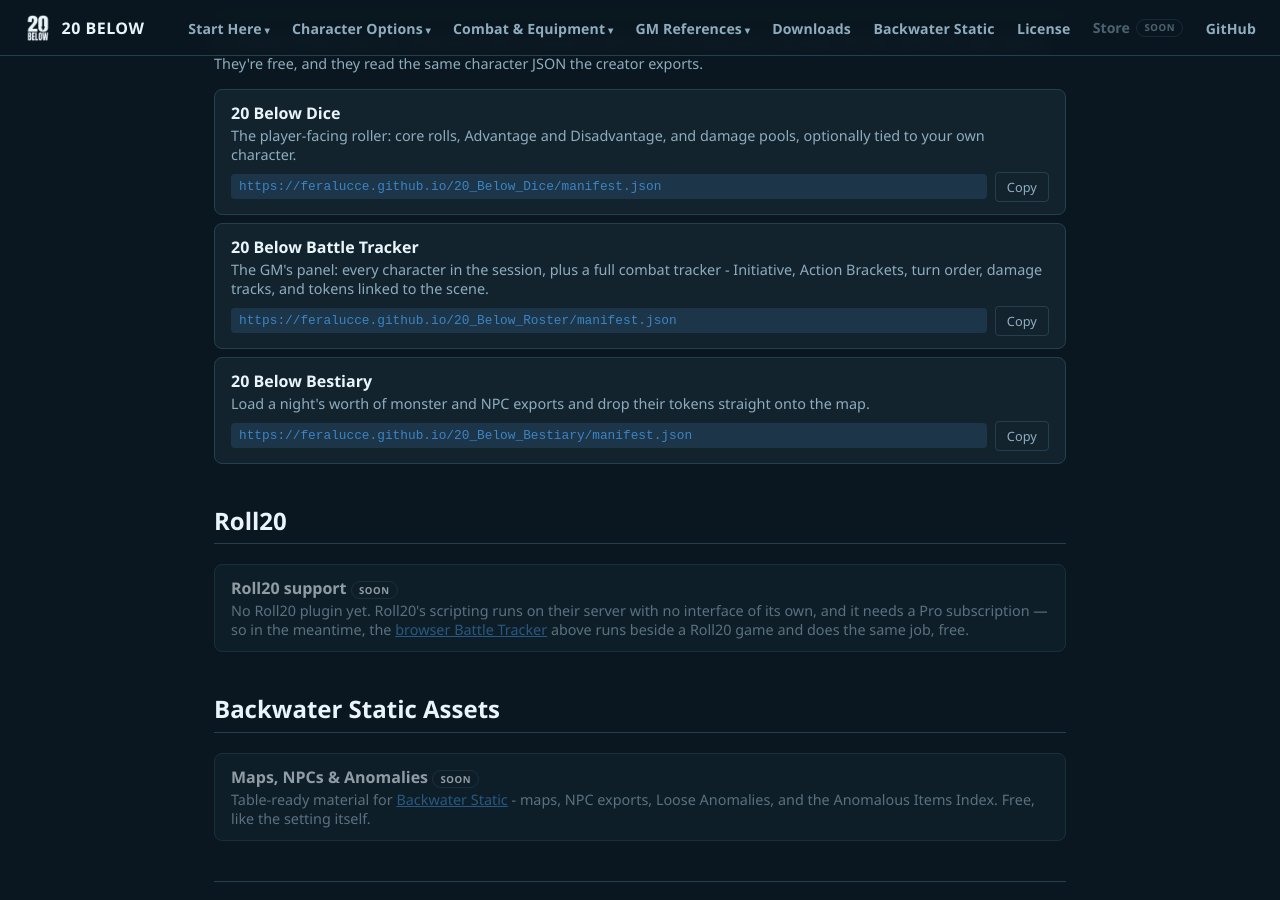
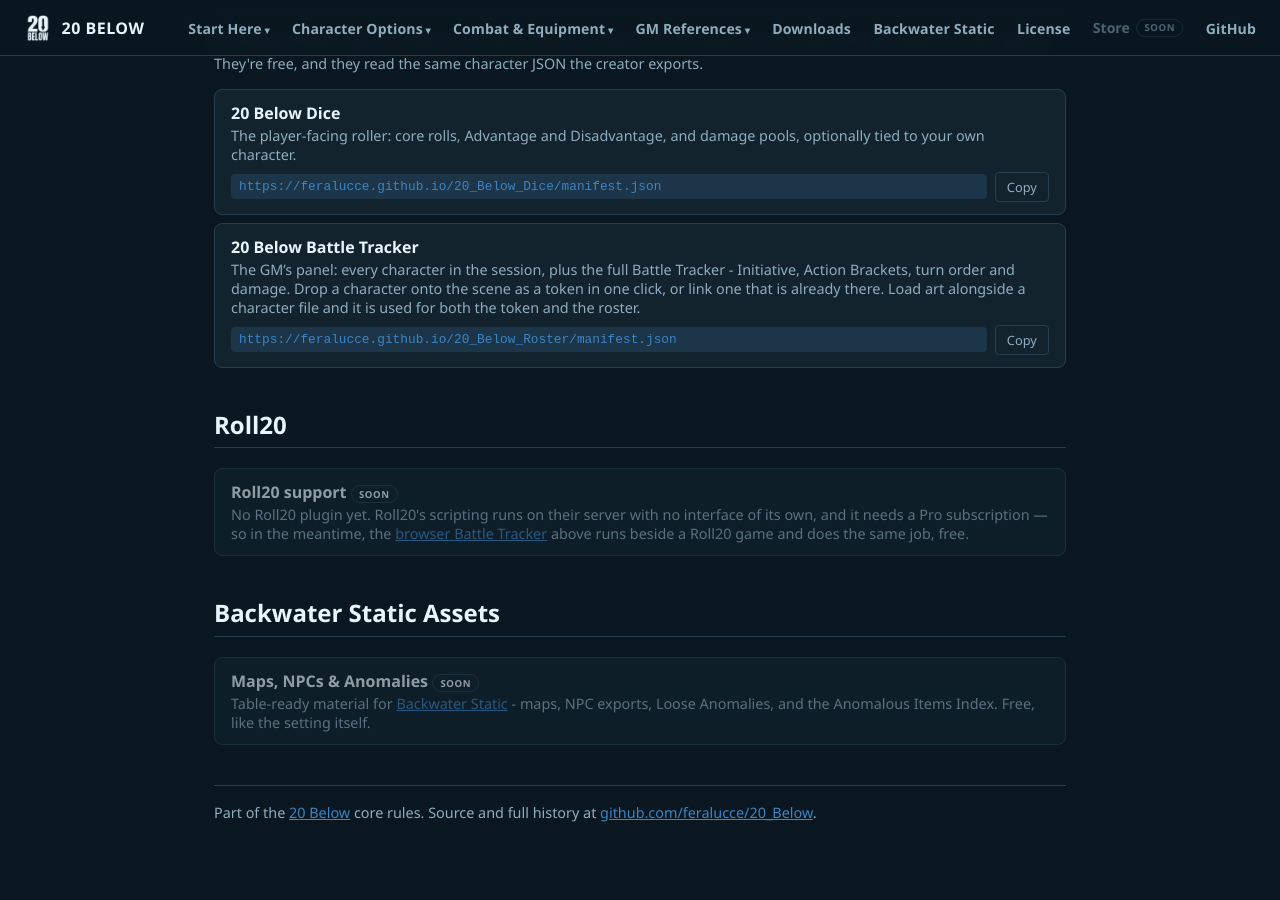
Before and after one commit to feralucce/20_Below, a Jekyll site: the page downloads.html, which Jekyll copies as it is, in a window 1280 px wide and 900 px high, scrolled down 940 px. Built offline with Jekyll 4.4.1, drawn with Linux system fonts in a browser that asks for light colours.

Commit message:
Absorb the Bestiary: drop tokens from the Battle Tracker
The Bestiary extension existed to put monster tokens on a scene. The
tracker already loads the same character files, pairs the same art and
generates the same placeholders, so all that was left to move was
spawnToken - viewport centre, a little jitter so four wolves don't stack,
buildImage, addItems.

Folding it in makes it better than the pair of them were: dropping now
links the token to its roster entry in the same click, where before you
dropped in one extension and linked by hand in the other. The turn
highlight follows a freshly dropped token immediately.

Row buttons when unlinked are now "+ Token" (create and link) and "Link"
(bind one already on the scene).

Also fixes something Bestiary got slightly wrong: it declared every token
as image/png, while the stored art is usually WebP. The mime now comes
from the data URL.

Bestiary's card is off the downloads page and the Battle Tracker's
description covers what it used to do. The repo is being archived
separately.

Co-Authored-By: Claude Opus 5 <noreply@anthropic.com>

```diff
--- a/downloads.html
+++ b/downloads.html
@@ -482,18 +482,10 @@
     </div>
     <div class="doc-card">
       <div class="name"><a href="https://feralucce.github.io/20_Below_Roster/" target="_blank" rel="noopener">20 Below Battle Tracker</a></div>
-      <div class="desc">The GM's panel: every character in the session, plus a full combat tracker - Initiative, Action Brackets, turn order, damage tracks, and tokens linked to the scene.</div>
+      <div class="desc">The GM&rsquo;s panel: every character in the session, plus the full Battle Tracker - Initiative, Action Brackets, turn order and damage. Drop a character onto the scene as a token in one click, or link one that is already there. Load art alongside a character file and it is used for both the token and the roster.</div>
       <div class="copy-row">
         <code>https://feralucce.github.io/20_Below_Roster/manifest.json</code>
         <button type="button" class="copy-btn" data-url="https://feralucce.github.io/20_Below_Roster/manifest.json">Copy</button>
-      </div>
-    </div>
-    <div class="doc-card">
-      <div class="name"><a href="https://feralucce.github.io/20_Below_Bestiary/" target="_blank" rel="noopener">20 Below Bestiary</a></div>
-      <div class="desc">Load a night's worth of monster and NPC exports and drop their tokens straight onto the map.</div>
-      <div class="copy-row">
-        <code>https://feralucce.github.io/20_Below_Bestiary/manifest.json</code>
-        <button type="button" class="copy-btn" data-url="https://feralucce.github.io/20_Below_Bestiary/manifest.json">Copy</button>
       </div>
     </div>
   </div>
```
Also changed, not shown: app/media.js (+23 -3 lines), tracker/index.html (+46 -1 lines).
